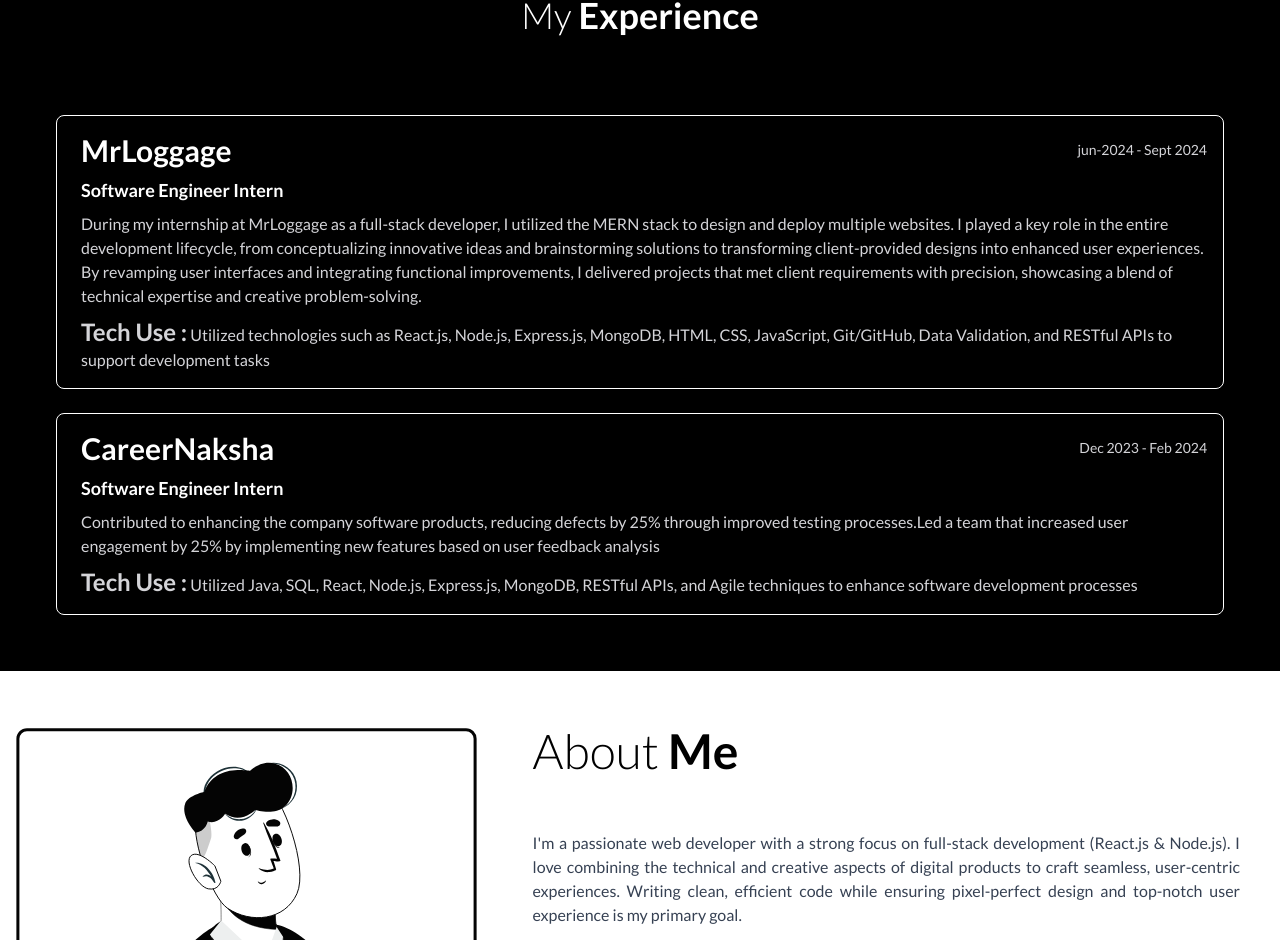
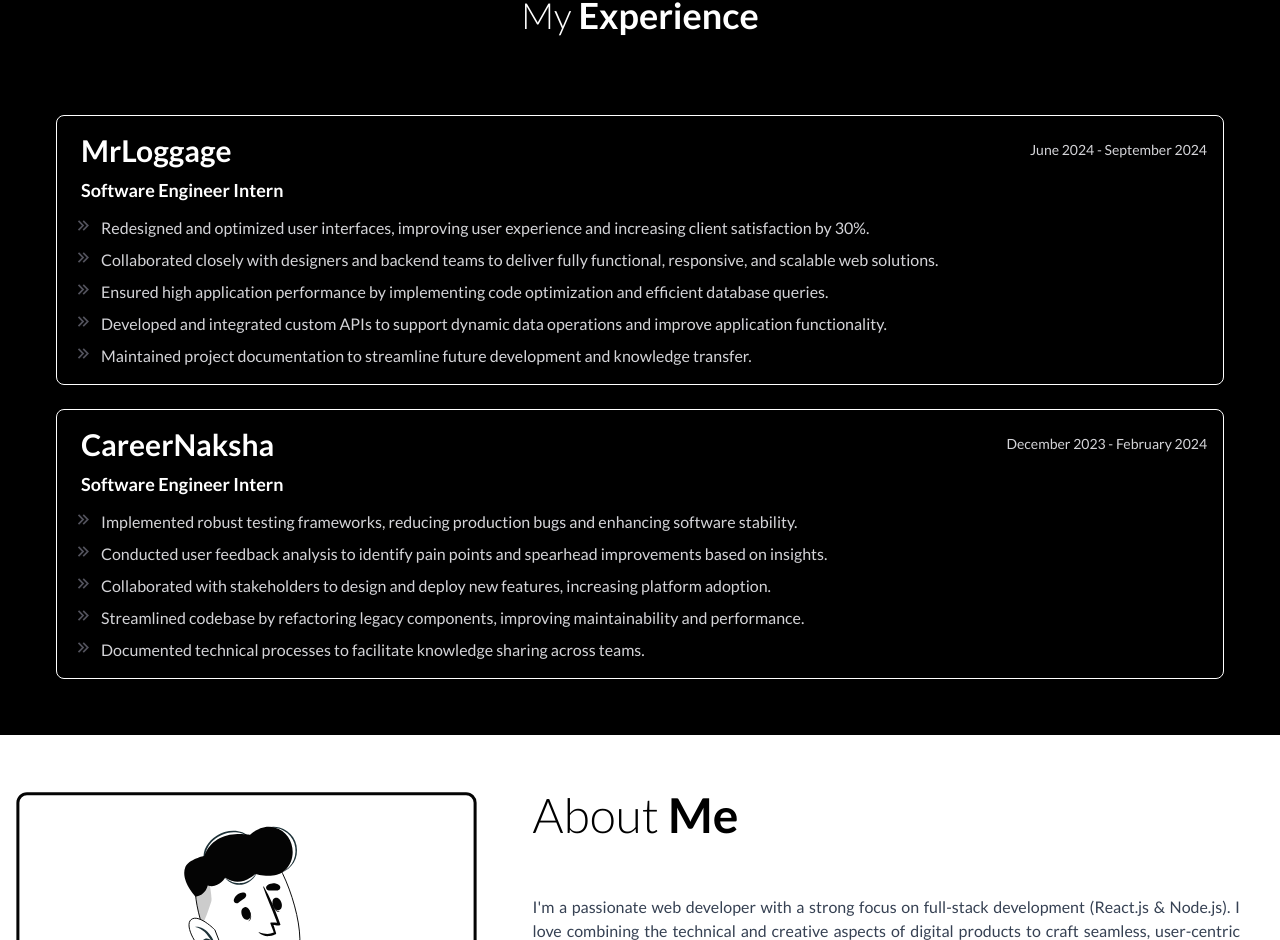
Before and after one commit to Blochnavaj/personal-portfolio, a React (Vite) app: page / in a window 1280 px wide. Shown: the part 1114-2054 px from the top of the page. Built offline with nearby package versions, Linux system fonts and the light colour scheme; a web font is replaced by a local one.

Commit message:
add some point on my experiences section

```diff
--- a/src/Components/MyExperience.jsx
+++ b/src/Components/MyExperience.jsx
@@ -1,8 +1,12 @@
 import React from 'react'
 import { workdata } from '../assets/data.js'
+import { RiArrowRightDoubleLine } from "react-icons/ri";
+import { motion } from "framer-motion";
+
+
 
 function MyExperience() {
-   return (
+  return (
     <>
 
       <div className='bg-black mt-6'>
@@ -13,21 +17,38 @@
 
 
         {/* Work Experience Section */}
-        <div className="mt-6 grid gap-6 md:p-14 p-5 ">
+        <div className="mt-6 grid gap-6 md:p-14 p-5">
           {workdata.map((item) => (
             <div key={item.id} className="p-4 border rounded-lg shadow-md text-white">
-             <div className='md:flex md:justify-between  md:items-center grid gap-3'>
-             <h2 className="text-3xl  font-bold md:ml-2  ">{item.company_name}</h2>
-             <p className="text-sm text-zinc-300 md:ml-2  ">{item.duration}</p>
-             </div>
+              <div className="md:flex md:justify-between md:items-center grid gap-3">
+                <h2 className="text-3xl font-bold md:ml-2">{item.company_name}</h2>
+                <p className="text-sm text-zinc-300 md:ml-2">{item.duration}</p>
+              </div>
               <h3 className="text-lg font-semibold mt-2 md:ml-2">{item.position}</h3>
-              <p className="text-zinc-300 mt-2 md:ml-2">{item.description}</p>
-              <p className='text-zinc-300 text-md mt-2 md:ml-2'><span className='font-semibold text-lg md:text-2xl'>Tech Use :</span> {item.Tech_Use}</p>
+
+              {/* Display points line by line */}
+              <ul className="mt-3 space-y-2">
+                {item.points && item.points.map((point, index) => (
+                  <li key={index} className="flex items-start">
+                    {/* Framer Motion for the animated arrow */}
+                    <motion.div
+                      className="mt-1"
+                      animate={{ y: [0, -5, 0] }}
+                      transition={{
+                        duration: 0.6,
+                        repeat: Infinity,
+                        repeatType: "loop",
+                      }}
+                    >
+                      <RiArrowRightDoubleLine className="w-5 h-5 text-zinc-600" />
+                    </motion.div>
+                    <p className="ml-2 text-zinc-300">{point}</p>
+                  </li>
+                ))}
+              </ul>
             </div>
           ))}
         </div>
-
-
       </div>
     </>
   )
--- a/src/assets/data.js
+++ b/src/assets/data.js
@@ -9,18 +9,32 @@
         id: 1,
         company_name: 'MrLoggage',
         position: 'Software Engineer Intern',
-        duration: 'jun-2024 - Sept 2024 ',
-        description: ' During my internship at MrLoggage as a full-stack developer, I utilized the MERN stack to design and deploy multiple websites. I played a key role in the entire development lifecycle, from conceptualizing innovative ideas and brainstorming solutions to transforming client-provided designs into enhanced user experiences. By revamping user interfaces and integrating functional improvements, I delivered projects that met client requirements with precision, showcasing a blend of technical expertise and creative problem-solving.',
-        Tech_Use: 'Utilized technologies such as React.js, Node.js, Express.js, MongoDB, HTML, CSS, JavaScript, Git/GitHub, Data Validation, and RESTful APIs to support development tasks '
+        duration: 'June 2024 - September 2024',
+        // description: 'As a Full-Stack Developer Intern at MrLoggage, I led the development and deployment of multiple web applications using the MERN stack. My responsibilities included managing the entire software development lifecycle—from brainstorming ideas and conceptualizing features to transforming client designs into dynamic user experiences. Key contributions included:',
+        points: [
+            'Redesigned and optimized user interfaces, improving user experience and increasing client satisfaction by 30%.',
+            'Collaborated closely with designers and backend teams to deliver fully functional, responsive, and scalable web solutions.',
+            'Ensured high application performance by implementing code optimization and efficient database queries.',
+            'Developed and integrated custom APIs to support dynamic data operations and improve application functionality.',
+            'Maintained project documentation to streamline future development and knowledge transfer.'
+        ],
     },
     {
         id: 2,
         company_name: 'CareerNaksha',
         position: 'Software Engineer Intern',
-        duration: 'Dec 2023 - Feb 2024',
-        description: 'Contributed to enhancing the company software products, reducing defects by 25% through improved testing processes.Led a team that increased user engagement by 25% by implementing new features based on user feedback analysis',
-        Tech_Use: ' Utilized Java, SQL, React, Node.js, Express.js, MongoDB, RESTful APIs, and Agile techniques to enhance software development processes'
-    },
+        duration: 'December 2023 - February 2024',
+        // description: 'During my tenure at CareerNaksha, I contributed to the enhancement of software products by improving testing processes, reducing system defects by 25%. I led a feature development initiative based on user feedback analysis, increasing user engagement by 25%. My key achievements included:',
+        points: [
+            'Implemented robust testing frameworks, reducing production bugs and enhancing software stability.',
+            'Conducted user feedback analysis to identify pain points and spearhead improvements based on insights.',
+            'Collaborated with stakeholders to design and deploy new features, increasing platform adoption.',
+            'Streamlined codebase by refactoring legacy components, improving maintainability and performance.',
+            'Documented technical processes to facilitate knowledge sharing across teams.'
+        ],
+    }
+];
+
 
     // {
     //     id: 3,
@@ -32,7 +46,7 @@
     // },
 
 
-]
+
 
 
 export const projectDetails = [
```
